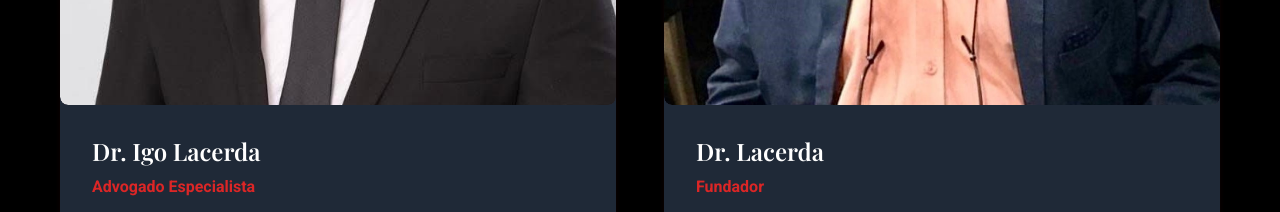
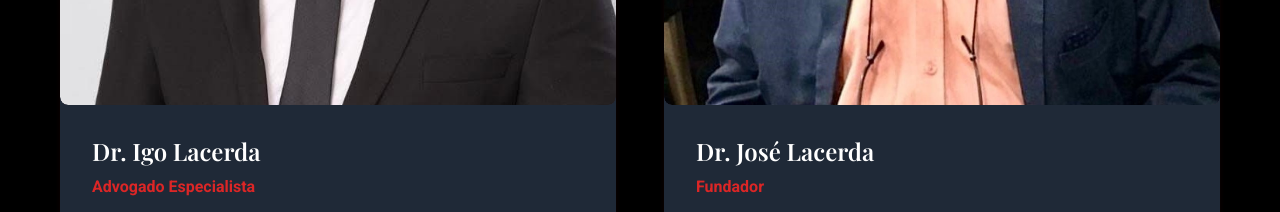
Before and after one commit to visionxma/lacerdaelacerda, a website built with Vite: page index.html in a window 1280 px wide. Shown: the part 2320-2532 px from the top of the page. Built offline with nearby package versions, Linux system fonts and the light colour scheme.

Commit message:
sitenovo

```diff
--- a/index.html
+++ b/index.html
@@ -171,11 +171,11 @@
                 <div class="equipe-card">
                     <div class="equipe-image">
                         <div class="image-placeholder">
-                            <img src="assets/Dr. Lacerda.jpg" alt="Foto do Dr. Lacerda" style="width:100%;border-radius:8px;">
+                            <img src="assets/Dr. Lacerda.jpg" alt="Foto do Dr. José Lacerda" style="width:100%;border-radius:8px;">
                         </div>
                     </div>
                     <div class="equipe-info">
-                        <h3>Dr. Lacerda</h3>
+                        <h3>Dr. José Lacerda</h3>
                         <p class="equipe-role">Fundador</p>
                         <p class="equipe-description">
                             Advogado desde 1979, formado pela Universidade Federal do Pará. É o atual decano da OAB de Pedreiras e ganhador da Medalha Antenor Bogéa, a maior comenda da OAB do Maranhão. Reconhecido como o advogado mais antigo da história de Pedreiras, é símbolo de respeito, sabedoria e tradição jurídica.
```
